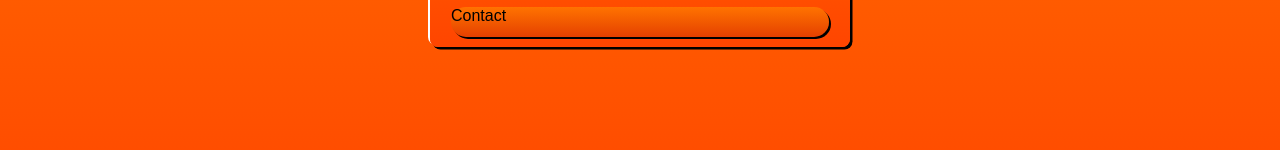
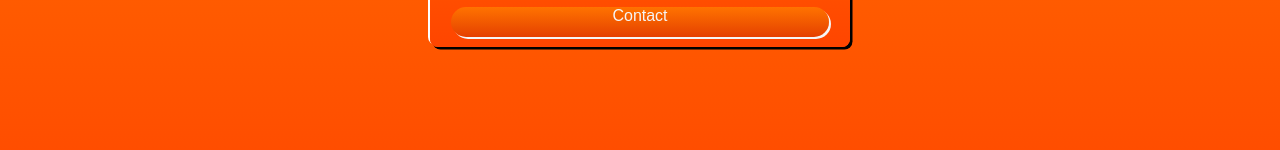
Before and after one commit to Zebra360/cranchy-Buy, a plain HTML site: page index.html in a window 1280 px wide. Shown: the part 554-704 px from the top of the page. Drawn offline with nearby package versions, Linux system fonts and the light colour scheme.

Commit message:
Update style.css

```diff
--- a/style.css
+++ b/style.css
@@ -79,11 +79,11 @@ body {
 .button{
   width: 90%;
   height: 30px;
-  color: black;
+  color: whitesmoke;
   border: none;
   border-radius: 15px;
   background: linear-gradient(to bottom, rgba(255, 140, 0, 0.6), rgba(0,0,0,.1));
   box-shadow: 2px 2px;
   margin: 10px 0 10px 0;
-
+  text-align: center;
 }
```
